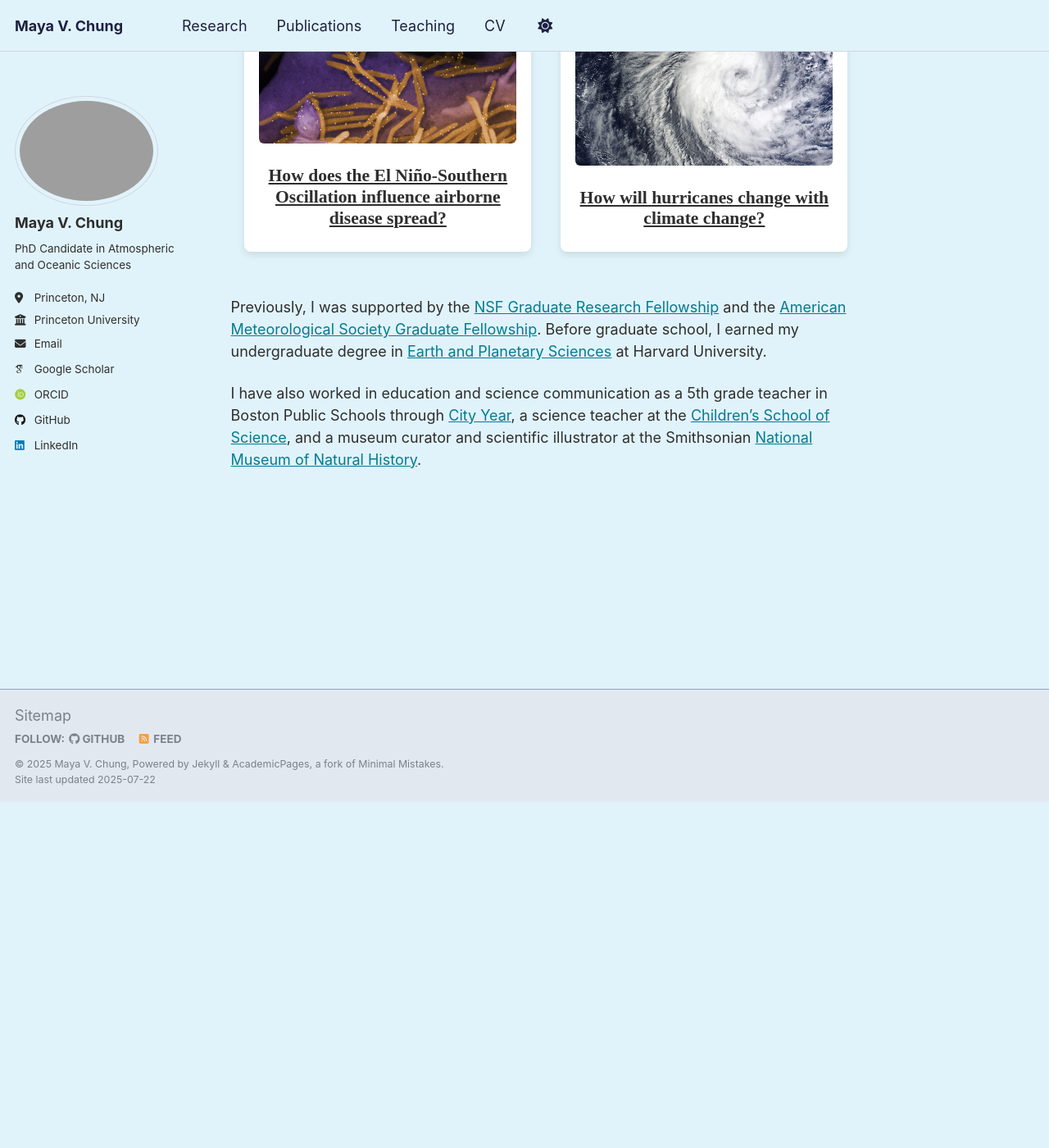
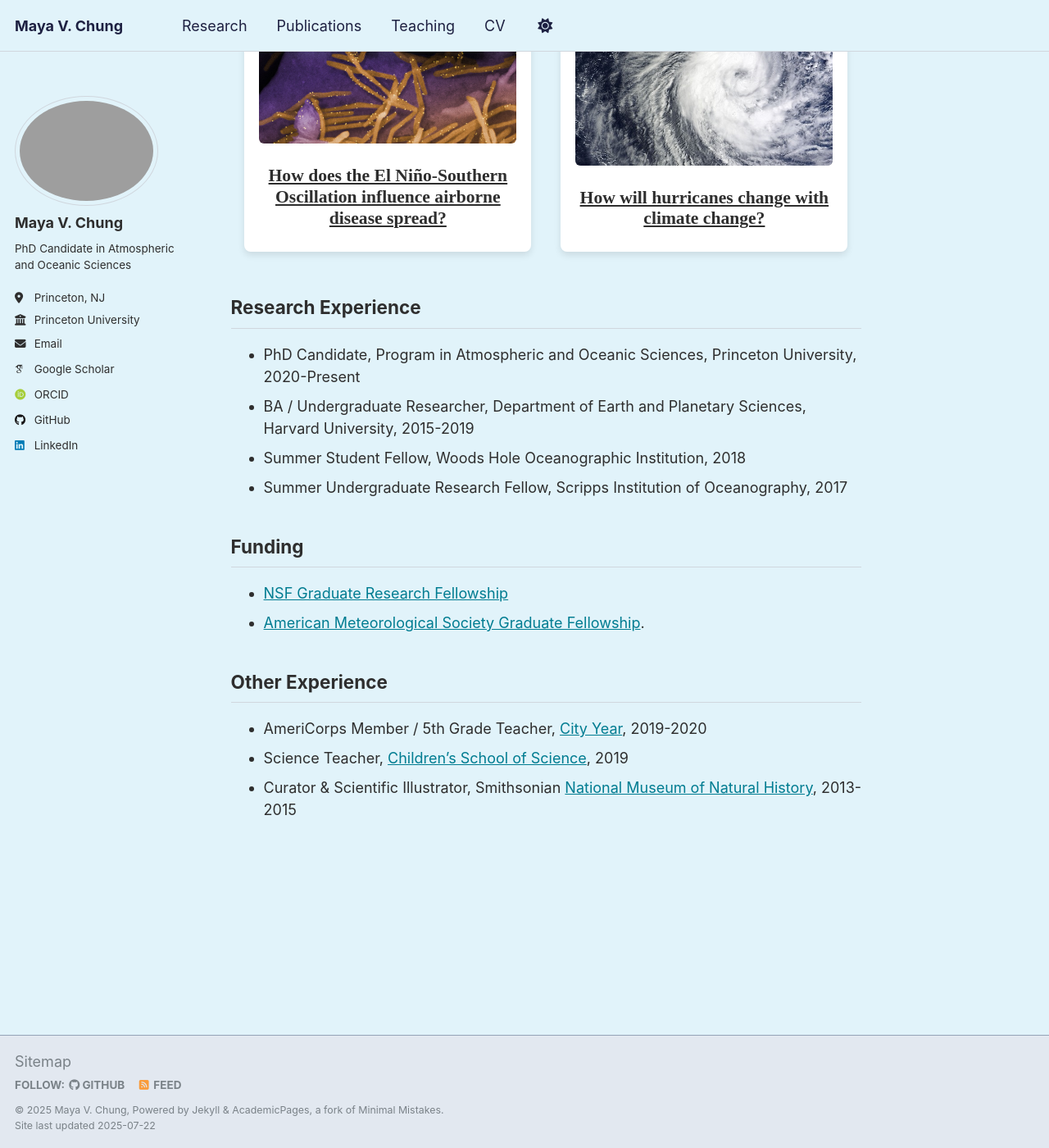
Before and after one commit to mayavchung/mayavchung.github.io, a Jekyll site: the page built from _pages/about.md, in a window 1280 px wide and 1400 px high, scrolled down 927 px. Shown: the whole window at 82% size. Built offline with Jekyll 4.4.1, drawn with Linux system fonts in a browser that asks for light colours; some web fonts are replaced; a script that is not in the unit is left out; before the commit the page ends 1905 px from its top, so only the background shows below that; some of the changed text lies outside the part shown.

Commit message:
Update about.md

```diff
--- a/_pages/about.md
+++ b/_pages/about.md
@@ -13,7 +13,7 @@ My research focuses on global climate variability and change, especially the rol
 
 For the latest research updates, visit my [Google Scholar](https://scholar.google.com/citations?user=h5lDhDwAAAAJ&hl=en) profile.
 
-## Recent Projects
+## Research Questions
 <div class="science-boxes">
 
   <a href="{{ '/research/solar-cooling' | relative_url }}" class="science-box">
@@ -38,6 +38,17 @@ For the latest research updates, visit my [Google Scholar](https://scholar.googl
 
 </div>
 
-Previously, I was supported by the [NSF Graduate Research Fellowship](https://www.nsf.gov/funding/opportunities/grfp-nsf-graduate-research-fellowship-program) and the [American Meteorological Society Graduate Fellowship](https://www.ametsoc.org/ams/information-for/students/ams-scholarships-and-fellowships/ams-graduate-fellowships/). Before graduate school, I earned my undergraduate degree in [Earth and Planetary Sciences](https://eps.harvard.edu/) at Harvard University.
+## Research Experience
+* PhD Candidate, Program in Atmospheric and Oceanic Sciences, Princeton University, 2020-Present
+* BA / Undergraduate Researcher, Department of Earth and Planetary Sciences, Harvard University, 2015-2019
+* Summer Student Fellow, Woods Hole Oceanographic Institution, 2018
+* Summer Undergraduate Research Fellow, Scripps Institution of Oceanography, 2017
 
-I have also worked in education and science communication as a 5th grade teacher in Boston Public Schools through [City Year](https://www.cityyear.org/), a science teacher at the [Children’s School of Science](https://childrensschoolofscience.org/), and a museum curator and scientific illustrator at the Smithsonian [National Museum of Natural History](https://naturalhistory.si.edu/).
+## Funding
+* [NSF Graduate Research Fellowship](https://www.nsf.gov/funding/opportunities/grfp-nsf-graduate-research-fellowship-program)
+* [American Meteorological Society Graduate Fellowship](https://www.ametsoc.org/ams/information-for/students/ams-scholarships-and-fellowships/ams-graduate-fellowships/).
+
+## Other Experience
+* AmeriCorps Member / 5th Grade Teacher, [City Year](https://www.cityyear.org/), 2019-2020
+* Science Teacher, [Children’s School of Science](https://childrensschoolofscience.org/), 2019
+* Curator & Scientific Illustrator, Smithsonian [National Museum of Natural History](https://naturalhistory.si.edu/), 2013-2015
```
